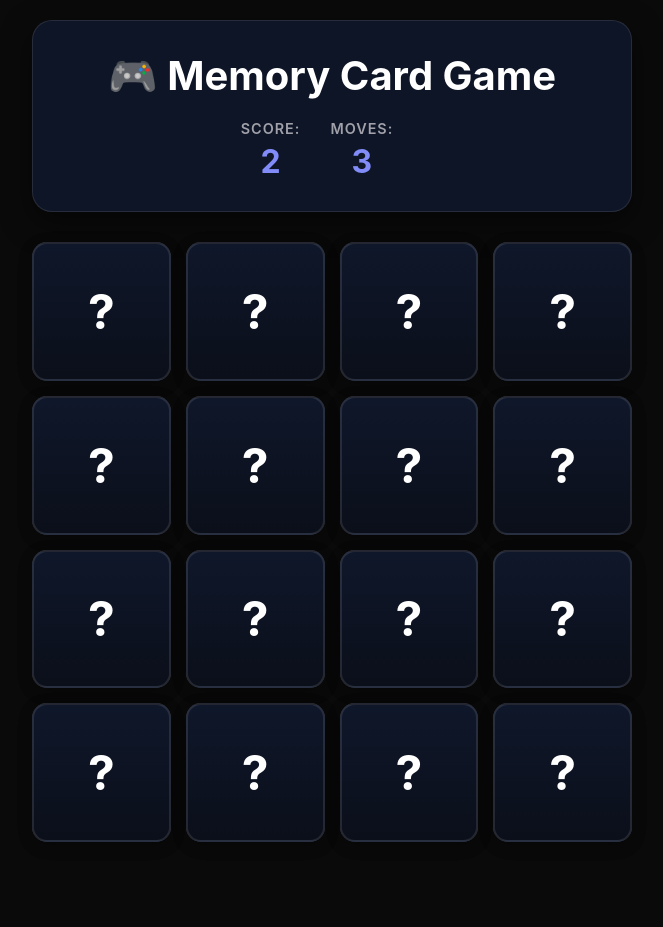
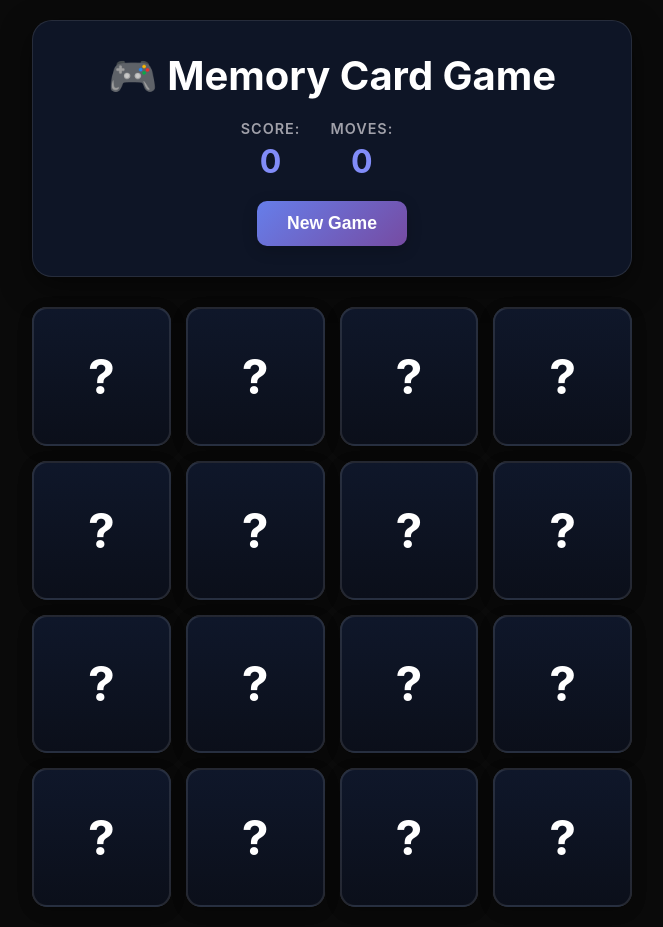
Before and after one commit to BisuMandi/memory-card-game, a React (Vite) app: page / in a window 1280 px wide. Shown: the whole page, without its empty margins (308-971 px from the left). Before the commit the page ends 862 px from the top, so only its background shows below. Built offline with nearby package versions, Linux system fonts and the light colour scheme.

Commit message:
add score tracking, move counter, and reset button

```diff
--- a/src/App.jsx
+++ b/src/App.jsx
@@ -8,6 +8,8 @@ const App = () => {
   const [cards, setCards] = useState([]);
   const [flippedCards, setFlippedCards] = useState([]);
   const [matchedCards, setMatchedCards] = useState([]);
+  const [score, setScore] = useState(0);
+  const [moves, setMoves] = useState(0);
 
   const initializeGame = () => {
     const finalCards = cardValues.map((value, index) => {
@@ -19,7 +21,12 @@ const App = () => {
       }
     });
 
+    // Initialize or restart a new game
     setCards(finalCards);
+    setMoves(0);
+    setScore(0);
+    setFlippedCards([]);
+    setMatchedCards([]);
   }
 
   useEffect(() => {
@@ -53,6 +60,9 @@ const App = () => {
         // keep track of matched cards
         setMatchedCards(prev => [...prev, firstCard.id, card.id]);
 
+        // Update score
+        setScore(prev => prev + 1);
+
         setCards(
           newCards.map(c => {
             if (c.id === firstCard.id || c.id === card.id) return { ...c, isMatched: true };
@@ -75,12 +85,15 @@ const App = () => {
           setFlippedCards([]);
         }, 1000);
       }
+
+      // update moves
+      setMoves(prev => prev + 1);
     }
   }
 
   return (
     <div className="app">
-      <GameHeader score={2} moves={3} />
+      <GameHeader score={score} moves={moves} onReset={initializeGame} />
 
       <div className="cards-grid">
         {cards.map((card, index) =>
--- a/src/components/GameHeader.jsx
+++ b/src/components/GameHeader.jsx
@@ -1,4 +1,4 @@
-export const GameHeader = ({ score, moves }) => {
+export const GameHeader = ({ score, moves, onReset }) => {
 
     return (
         <div className="game-header">
@@ -19,6 +19,9 @@ export const GameHeader = ({ score, moves }) => {
                 </div>
                 <div className="stat-item"></div>
             </div>
+
+            {/* restart game */}
+            <button className="reset-btn" onClick={onReset}>New Game</button>
         </div>
     )
 }
```
